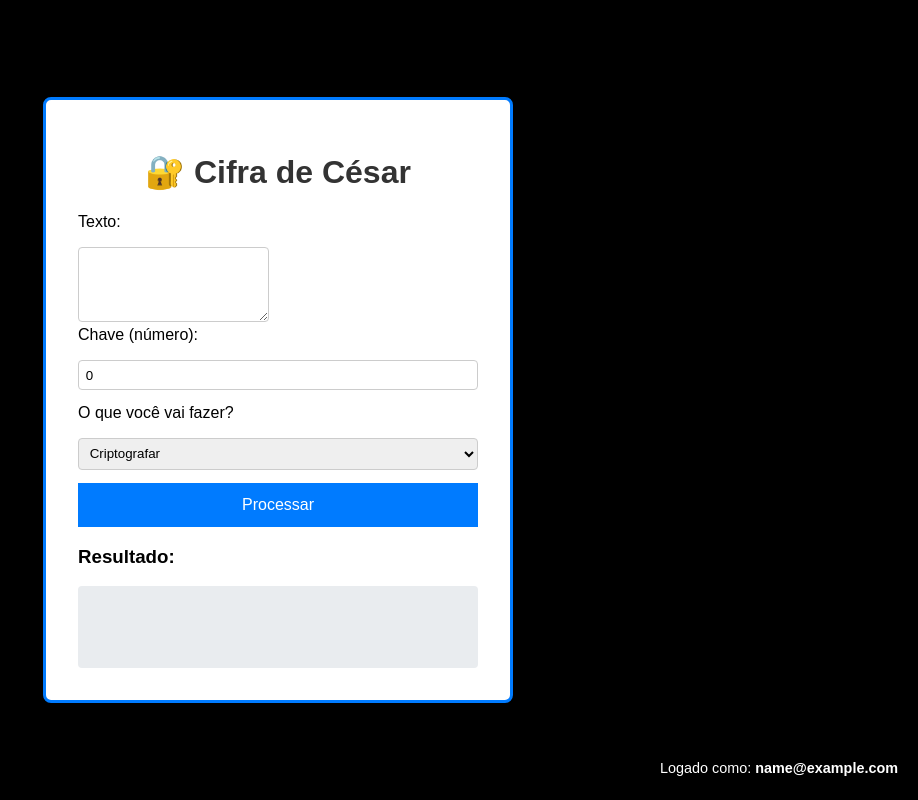
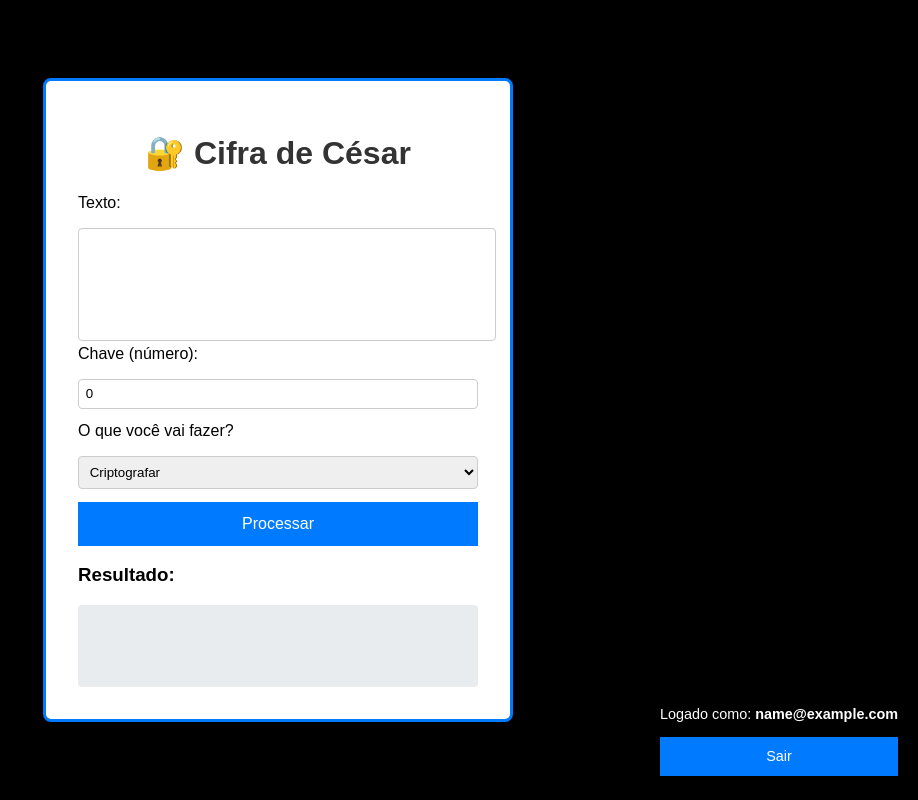
Before and after one commit to lucasbrittop/criptografador_cesar_aps, a Flask app: page / in a window 1280 px wide. Shown: the whole page, without its empty margins (362-1280 px from the left). Run offline with Flask 3, Linux system fonts and the light colour scheme; the visitor is signed in with stand-in values (Sample User, id 1).

Commit message:
botao-logout

```diff
--- a/app.py
+++ b/app.py
@@ -9,7 +9,7 @@ app = Flask(__name__)
 app.secret_key = os.urandom(24)
 
 
-
+#codigo para criptografar e descriptografar
 def cifra_de_cesar(texto, chave, modo):
     alfabeto = 'abcdefghijklmnopqrstuvwxyz'
     resultado = ''
@@ -27,6 +27,7 @@ def cifra_de_cesar(texto, chave, modo):
     return resultado
 
 
+#rota para a pagina de criptografação
 @app.route('/', methods=['GET', 'POST'])
 def index():
 
@@ -48,6 +49,10 @@ def index():
     return render_template('index.html', resultado=resultado_final, texto_inserido=texto_original, chave_inserida=chave)
 
 
+
+
+
+#rota para pagina de login
 @app.route('/login', methods=['GET', 'POST'])
 def login():
 
@@ -65,10 +70,12 @@ def login():
     return render_template("login.html")
 
 
-@app.route('/logout')
+#rota botão sair
+@app.route('/logout', methods=['POST'])
 def logout():
 
-    session.pop('email_usuario', None)
+    session.pop('email_usuario', default=None)
+    return redirect(url_for('login'))
 
 if __name__ == '__main__':
 
--- a/static/style.css
+++ b/static/style.css
@@ -18,13 +18,27 @@ body {
     width: 400px;
 }
 
-
+.textoCript{
+    resize: none;
+    width: 100%;
+    font-size: 1rem;
+}
 .user {
     position: absolute;
     bottom: 10px;
     right: 20px;
     color: white;
     font-size: 0.9em;
+
+    &__logout_button {
+        background-color: #e70303;
+        color: white;
+        border: none;
+        width: 30%;
+        padding: 0.8dvh;
+        cursor: pointer;
+        font-size: 1.5dhv;
+    }
 }
 
 
--- a/templates/index.html
+++ b/templates/index.html
@@ -6,18 +6,11 @@
     <link rel="stylesheet" href="../static/style.css">
 </head>
 <body>
-
-    <div class="user">
-        {% if session['email_usuario'] %}
-            <p>Logado como: <strong>{{ session['email_usuario'] }}</strong>
-        {% endif %}
-    </div>
-
     <div class="container">
         <h1>🔐 Cifra de César</h1>
         <form method="post">
             <label for="texto">Texto:</label>
-            <textarea name="texto" rows="4" required>{{ texto_inserido }}</textarea>
+            <textarea class="textoCript" name="texto" rows="5" required>{{ texto_inserido }}</textarea>
 
             <label for="chave">Chave (número):</label>
             <input type="number" name="chave" value="{{ chave_inserida }}" min="1" required>
@@ -35,7 +28,16 @@
         <div id="resultado">
             <p>{{ resultado }}</p>
         </div>
+
+
+
+    <div class="user">
+        {% if session['email_usuario'] %}
+            <p>Logado como: <strong>{{ session['email_usuario'] }}</strong>
+        {% endif %}
+        <form method="post" action="{{ url_for('logout') }}">
+            <button class="user__logout_button" type="submit">Sair</button>
+        </form>
     </div>
-
 </body>
 </html>
```
